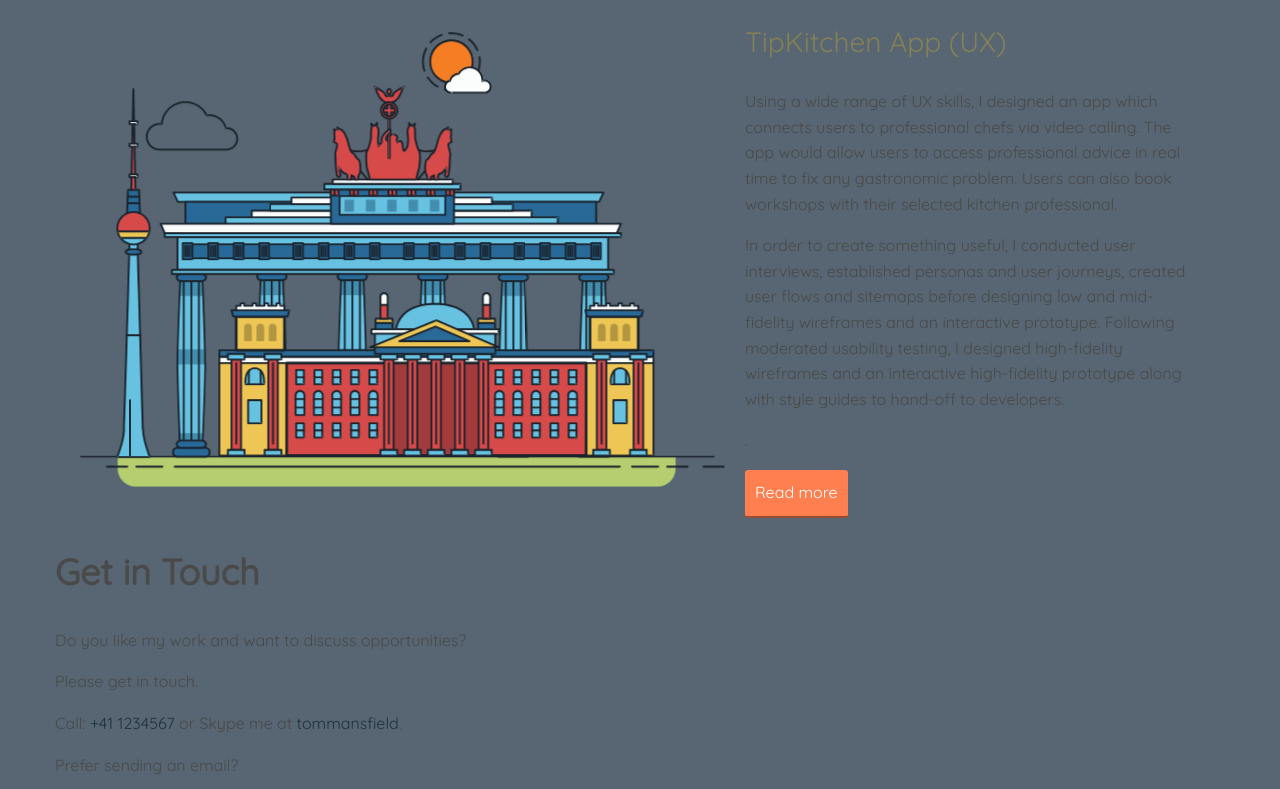
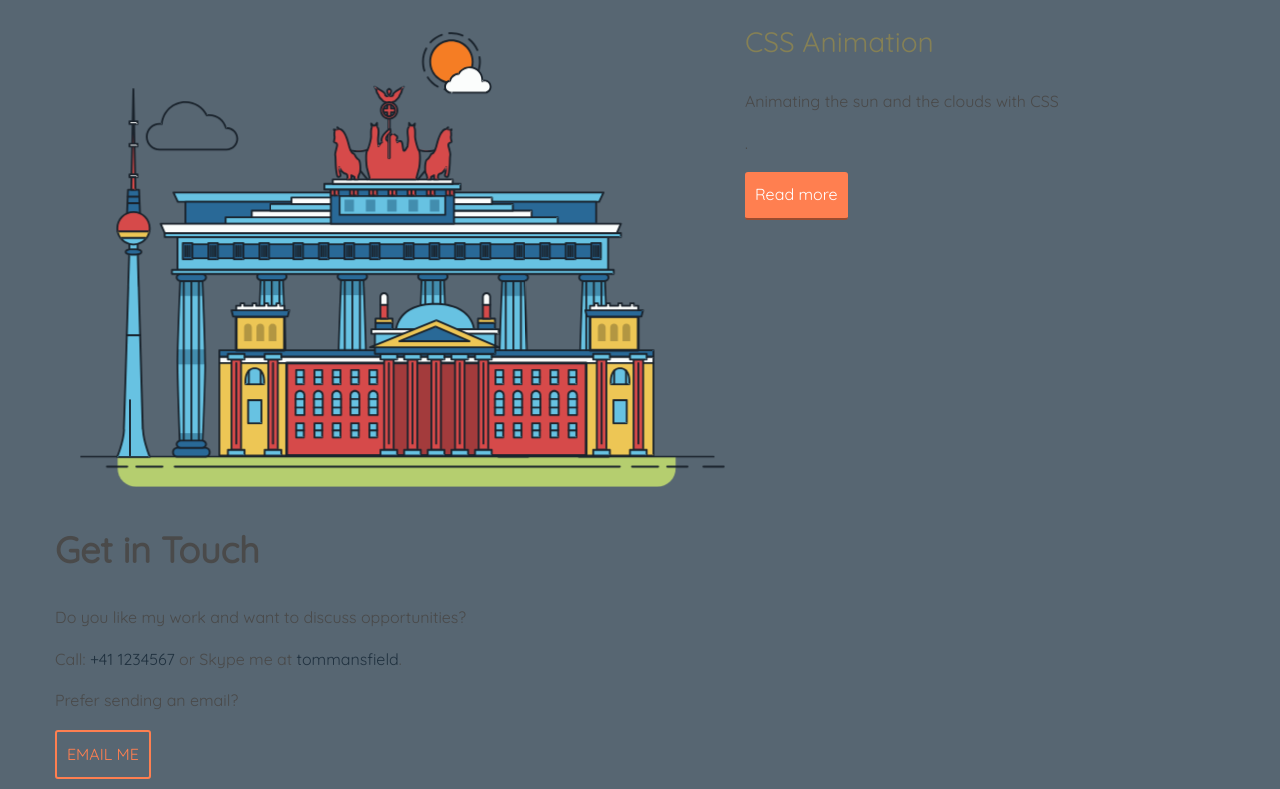
Before and after one commit to Tommplay/portfolio-website, a plain HTML site: page index.html in a window 1280 px wide. Shown: the part 1308-2097 px from the top of the page. Drawn offline with nearby package versions, Linux system fonts and the light colour scheme.

Commit message:
update index.html
update the project title and text

```diff
--- a/index.html
+++ b/index.html
@@ -698,17 +698,12 @@
                 </div><!-- end first column -->
                 <div class="col-md-6 col-lg-5">
                   <!-- open second column (used for text) -->
-                  <h3>TipKitchen App (UX)</h3><!-- heading for the project -->
+                  <h3>CSS Animation</h3><!-- heading for the project -->
                   <p>
                     <!-- open paragraph -->
-                    Using a wide range of UX skills, I designed an app which connects users to professional chefs via video calling. The app would allow users to access professional advice in real time to fix any gastronomic problem. Users can also
-                    book
-                    workshops with their selected kitchen professional.
+                    Animating the sun and the clouds with CSS
                   <p>
                     <!-- open paragraph -->
-                    In order to create something useful, I conducted user interviews, established personas and user journeys, created user flows and sitemaps before designing low and mid-fidelity wireframes and an interactive prototype. Following
-                    moderated
-                    usability testing, I designed high-fidelity wireframes and an interactive high-fidelity prototype along with style guides to hand-off to developers.
                   </p><!-- end paragraph -->.
                   </p><!-- end paragraph -->
                   <a href="tipkitchen.html" class="button">Read more</a><!-- button or link label -->
@@ -725,7 +720,6 @@
       <h2>Get in Touch</h2>
       <p>
         Do you like my work and want to discuss opportunities?</p>
-      <p>Please get in touch.</p>
       <p>Call: <a href="tel:+411234567">+41 1234567</a> or Skype me at <a href="skype:tommansfield">tommansfield</a>.</p>
       <p>Prefer sending an email?</p>
       <div>
```
